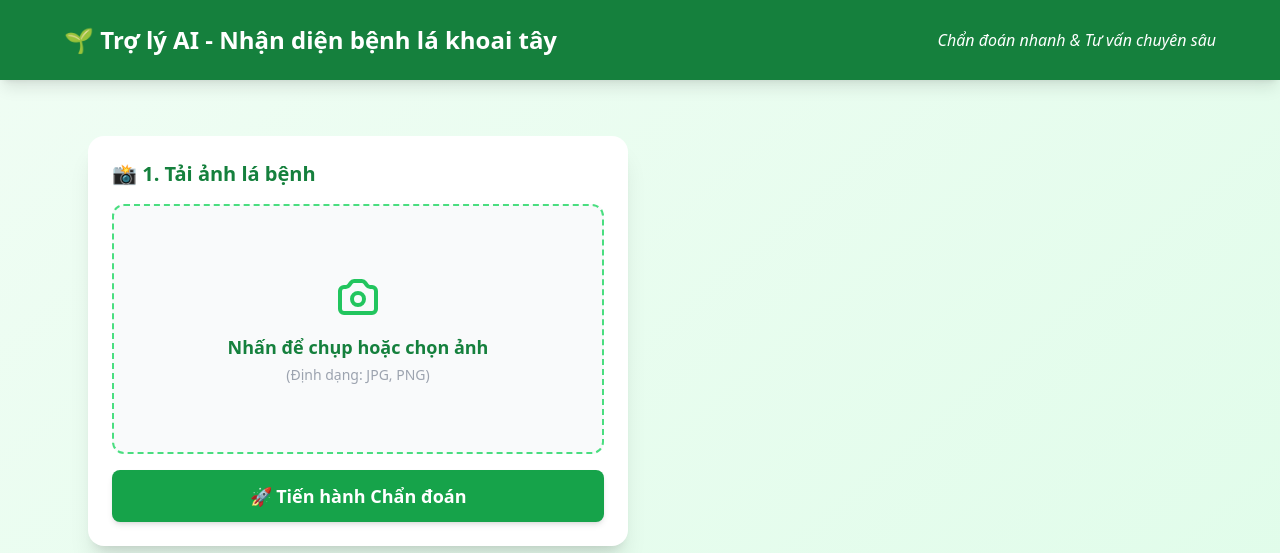
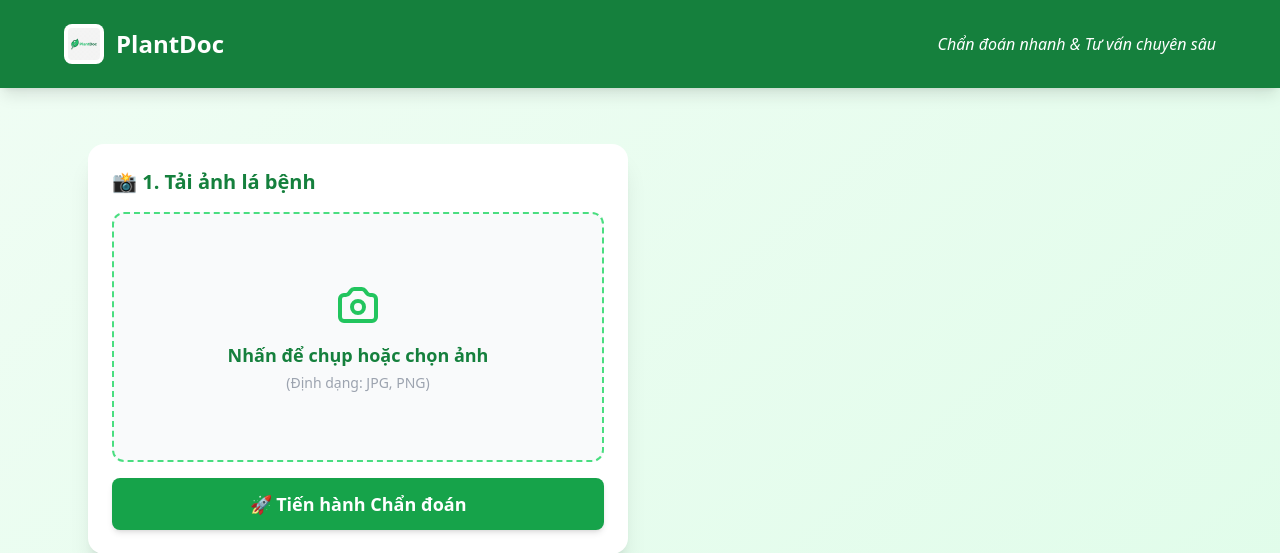
Before and after one commit to monmap13-svg/nhanDienLaCay, a FastAPI app: page / in a window 1280 px wide. Shown: the top 553 px of the page. Run offline with FastAPI, Linux system fonts and the light colour scheme; some libraries are stand-ins or nearby versions.

Commit message:
Them logo va doi ten web thanh PlantDoc

```diff
--- a/app.py
+++ b/app.py
@@ -1,6 +1,7 @@
 from fastapi import FastAPI, UploadFile, File
 from fastapi.responses import JSONResponse, FileResponse
 from fastapi.templating import Jinja2Templates
+from fastapi.staticfiles import StaticFiles
 import uvicorn
 import numpy as np
 from fastapi.middleware.cors import CORSMiddleware
@@ -46,6 +47,7 @@ app.add_middleware(
 )
 
 templates = Jinja2Templates(directory="templates")
+app.mount("/static", StaticFiles(directory="templates"), name="static")
 
 @app.get("/")
 def read_index():
--- a/templates/index.html
+++ b/templates/index.html
@@ -4,7 +4,8 @@
 <head>
   <meta charset="UTF-8">
   <meta name="viewport" content="width=device-width, initial-scale=1.0">
-  <title>Nhận diện bệnh khoai tây 🌱</title>
+  <title>PlantDoc - Nhận diện bệnh lá cây</title>
+  <link rel="icon" type="image/png" href="/static/plantdoc_logo.png">
   <script src="https://cdn.tailwindcss.com"></script>
 </head>
 
@@ -12,7 +13,10 @@
 
   <header class="w-full bg-green-700 text-white p-6 shadow-lg">
     <div class="max-w-6xl mx-auto flex justify-between items-center">
-      <h1 class="text-2xl font-bold">🌱 Trợ lý AI - Nhận diện bệnh lá khoai tây</h1>
+      <div class="flex items-center gap-3">
+        <img src="/static/plantdoc_logo.png" alt="PlantDoc Logo" class="h-10 w-10 rounded-lg object-contain bg-white p-1">
+        <h1 class="text-2xl font-bold">PlantDoc</h1>
+      </div>
       <p class="italic hidden md:block">Chẩn đoán nhanh & Tư vấn chuyên sâu</p>
     </div>
   </header>
```
Also changed, not shown: templates/plantdoc_logo.png (added), 1 other file.
